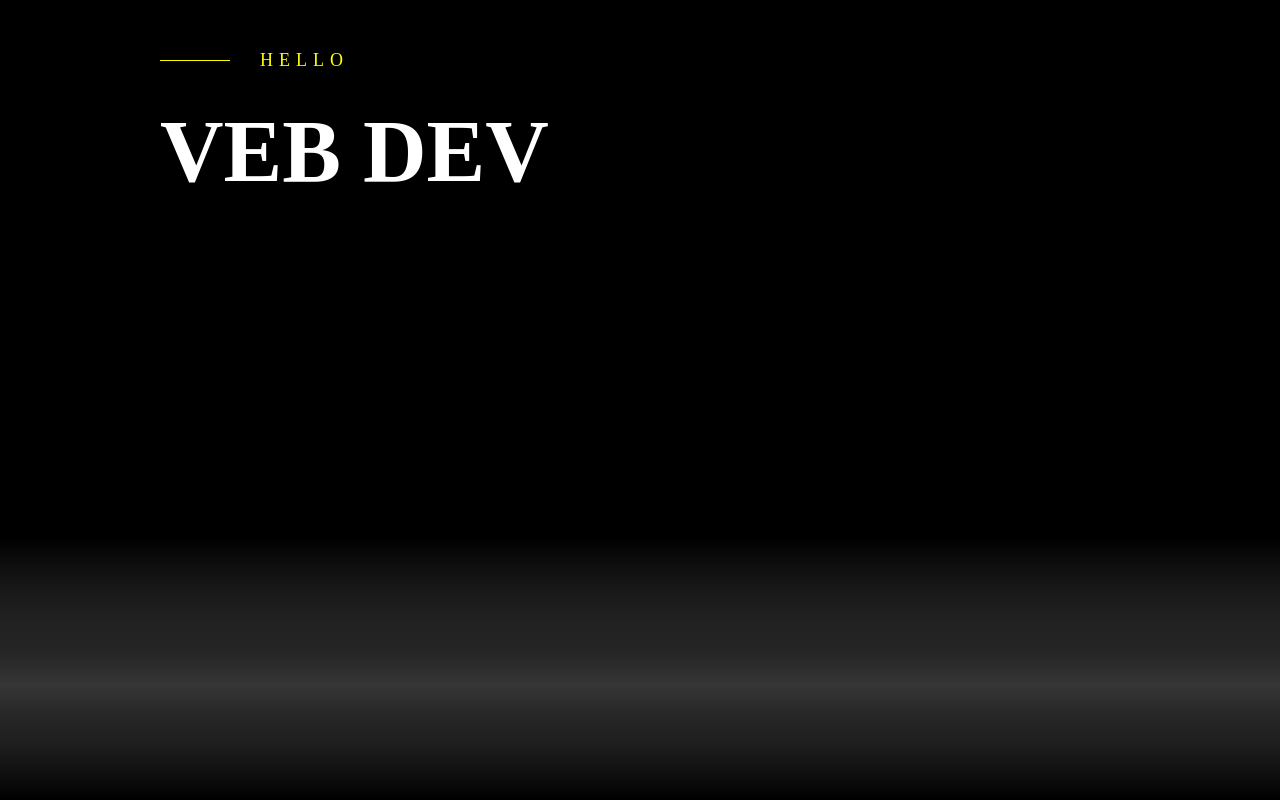
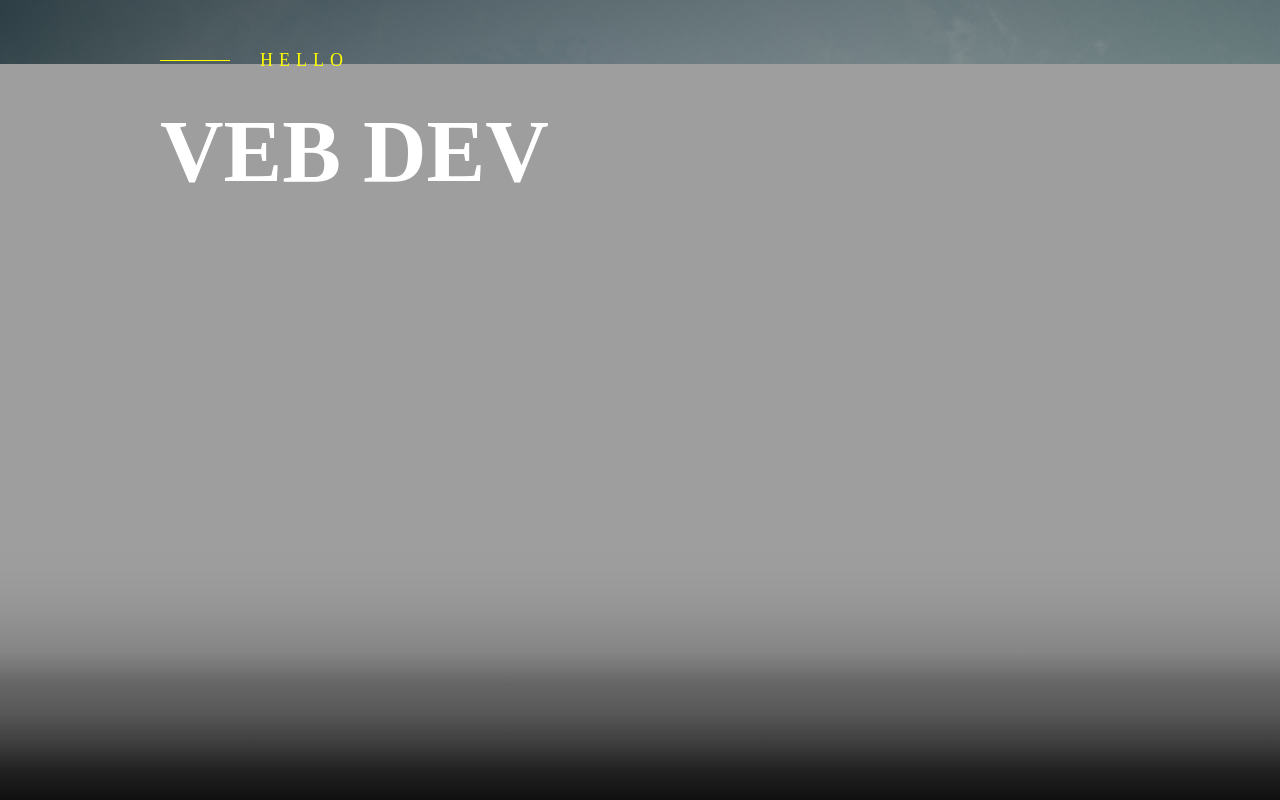
Before and after one commit to VitalijO/parallax-XY-man-and-mountains, a website: page index.html in a window 1280 px wide. Shown: the top 800 px of the page. Drawn offline with Linux system fonts and the light colour scheme; the site is published under a folder, as on GitHub Pages, so addresses that start at the root find nothing.

Commit message:
fix the path img

```diff
--- a/sass/components/_parallax.scss
+++ b/sass/components/_parallax.scss
@@ -78,20 +78,20 @@ left: 0;
     left: 0;
 }
  .images-parallax__clouds{
-    background: url("/img/clouds.jpg") top / cover no-repeat;
+    background: url("../img/clouds.jpg") top / cover no-repeat;
     top: 0;
 
 }
 
 .images-parallax__mountains{
-    background: url("/img/mountains.png") top / cover no-repeat;
+    background: url("../img/mountains.png") top / cover no-repeat;
     z-index: 2;
     top: 15%;
 }
 
 
   .images-parallax__human{
-    background: url("/img/human.png") top / cover no-repeat;
+    background: url("../img/human.png") top / cover no-repeat;
     z-index: 3;
     top: 45%;
     @media(max-aspect-ratio:3/2){
```
Also changed, not shown: css/main.css, css/main.min.css, 1 other file.
